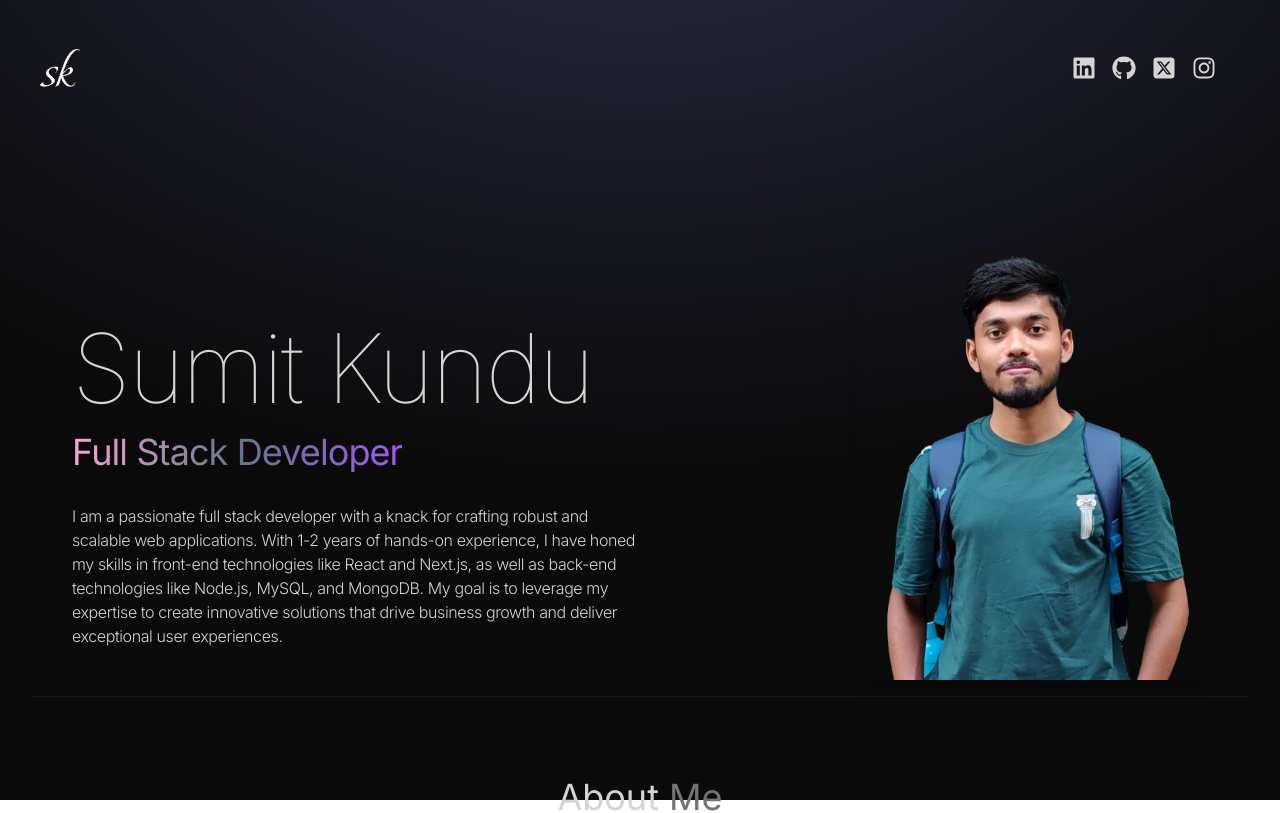
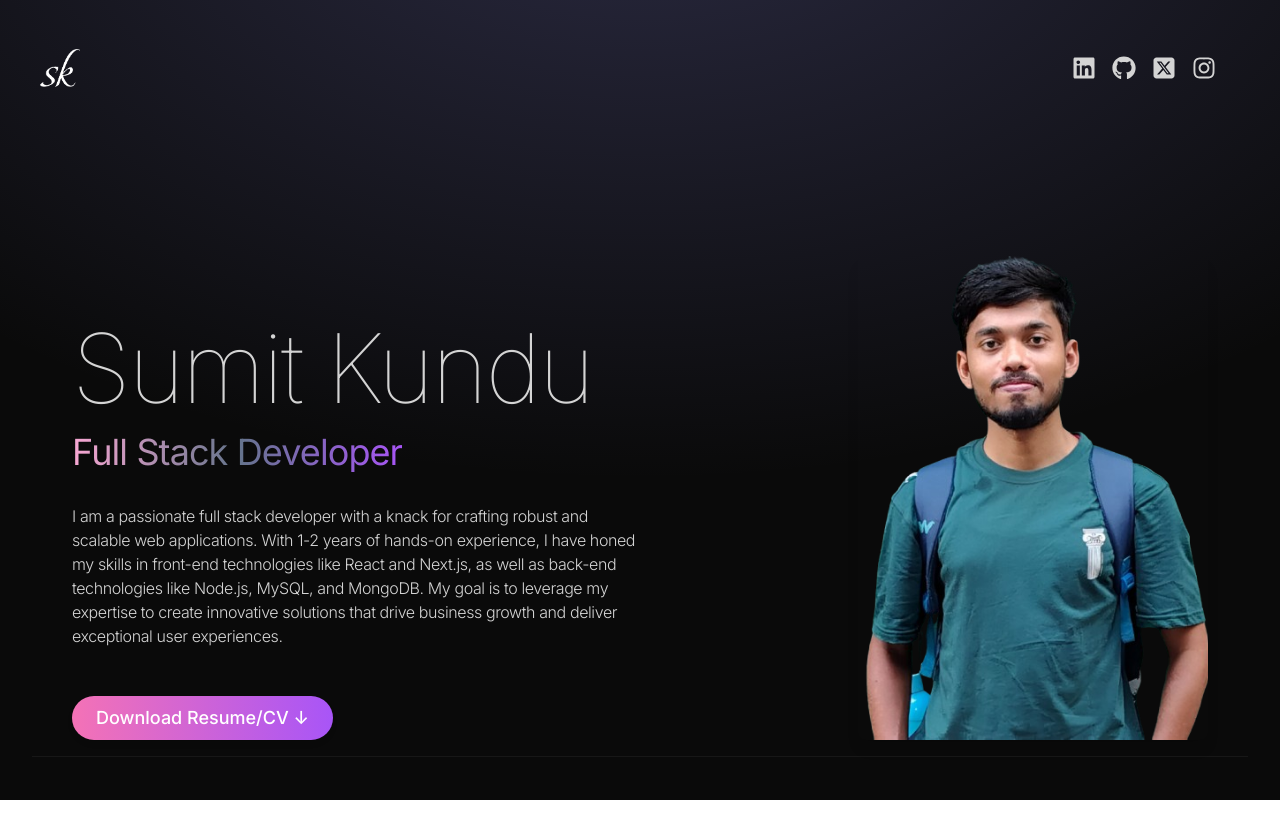
Before and after one commit to SumitKundu102022/React-Portfolio, a React (Vite) app: page / in a window 1280 px wide. Shown: the top 813 px of the page. Built offline with nearby package versions, Linux system fonts and the light colour scheme.

Commit message:
add cv button and update buttons

```diff
--- a/src/components/Hero.jsx
+++ b/src/components/Hero.jsx
@@ -45,6 +45,20 @@ const Hero = () => {
             >
               {HERO_CONTENT}
             </motion.p>
+
+            {/* Download Resume/CV Button */}
+            <motion.a
+              href="https://drive.google.com/uc?export=download&id=1ZxGVEOGw-FY82le7WJu-56ZFpw8bq8LY"
+              target="_blank"
+              rel="noopener noreferre"
+              download
+              variants={container(1.5)}
+              initial="hidden"
+              animate="visible"
+              className="mt-4 px-6 py-2 bg-gradient-to-r from-pink-400 to-purple-500 text-white rounded-full text-lg font-medium hover:from-pink-500 hover:to-purple-600 hover:scale-105 transform transition duration-300 ease-in-out shadow-md hover:shadow-lg hover:shadow-pink-400/50"
+            >
+              Download Resume/CV ↓
+            </motion.a>
           </div>
         </div>
 
@@ -53,7 +67,7 @@ const Hero = () => {
           <motion.img
             initial={{ x: 100, opacity: 0 }}
             animate={{ x: 0, opacity: 1 }}
-            transition={{ duration: .5, delay: 1.2 }}
+            transition={{ duration: 0.5, delay: 1.2 }}
             src={profilePic}
             alt="Sumit Kundu"
             className="object-cover rounded-lg shadow-lg max-w-[390px] sm:max-w-[370px] md:max-w-[350px] lg:max-w-[300px] xl:max-w-[350px] h-auto overflow-hidden"
--- a/src/components/Project.jsx
+++ b/src/components/Project.jsx
@@ -1,4 +1,5 @@
 import { PROJECTS } from "../constants"
+import { FaGithub } from "react-icons/fa";
 import { motion } from "framer-motion";
 const Project = () => {
   return (
@@ -51,17 +52,19 @@ const Project = () => {
                   rel="noopener noreferrer"
                   className="mr-4"
                 >
-                  <button className="mr-2 mb-0 px-2 py-1 bg-green-700  text-white rounded hover:bg-green-800 text-sm font-small">
-                    GitHub Repo Link
+                  <button className="flex items-center mr-2 mb-0 px-2 py-1 bg-transparent  text-green-100 rounded hover:bg-green-900 text-sm font-small">
+                    <FaGithub className="mr-2" />
+                    View on GitHub →
                   </button>
                 </a>
+
                 <a
                   href={project.deploymentLink}
                   target="_blank"
                   rel="noopener noreferrer"
                 >
-                  <button className="mr-2 mb-0 px-2 py-1 bg-purple-700  text-white rounded hover:bg-purple-800 text-sm font-small">
-                    Deployment Link
+                  <button className="mr-2 mb-0 px-2 py-1 bg-transparent  text-purple-100 rounded hover:bg-purple-900 text-sm font-small">
+                    Visit Site →
                   </button>
                 </a>
               </div>
```
